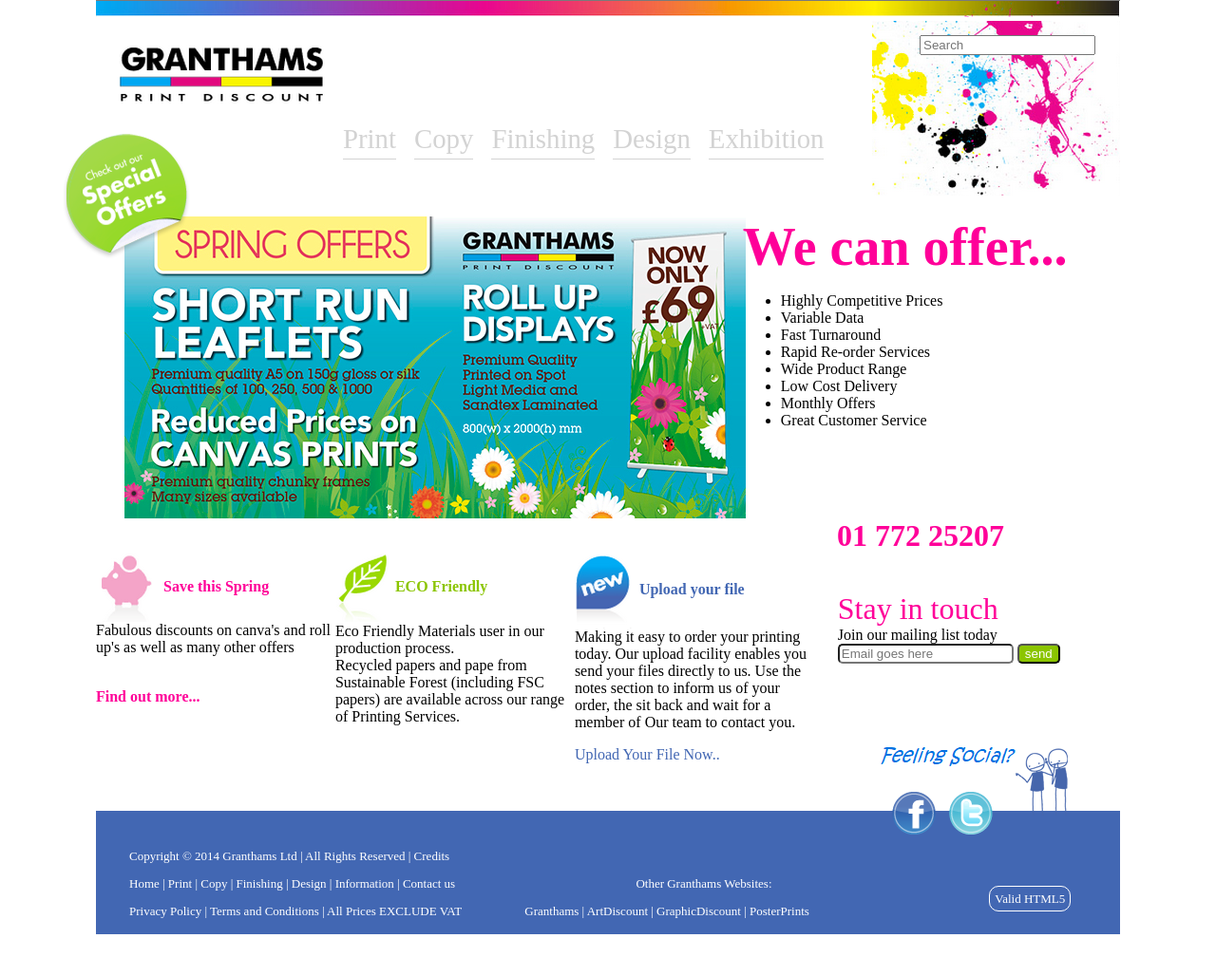
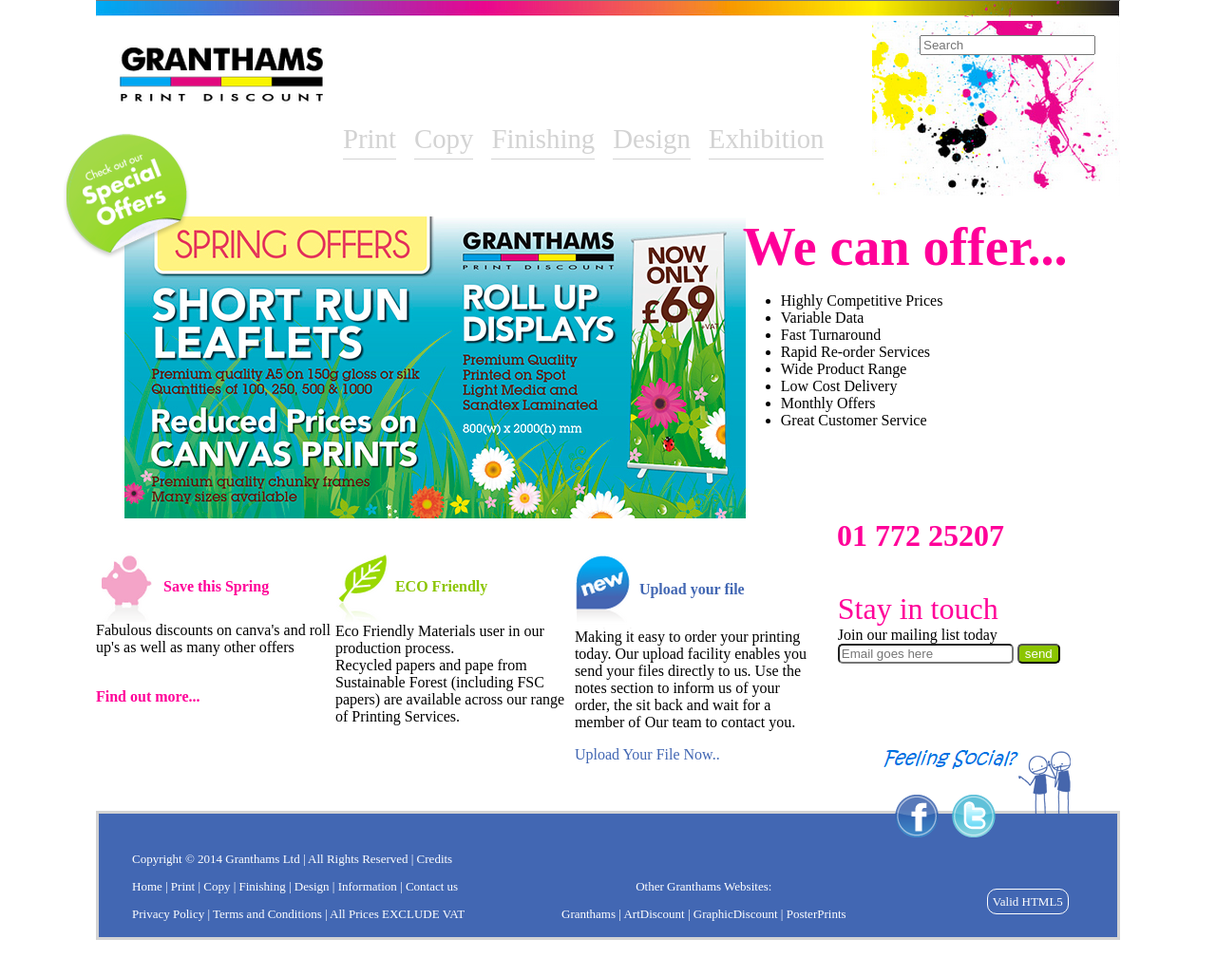
Before and after one commit to YamilethMC/pw10112233, a plain HTML site: page practica02_css/index.html in a window 1280 px wide. Shown: the whole page at 95% size. Drawn offline with Linux system fonts and the light colour scheme.

Commit message:
Practica02 - Estilos CSS (Parcialmente terminado)

```diff
--- a/practica02_css/css/Estilos.css
+++ b/practica02_css/css/Estilos.css
@@ -55,6 +55,7 @@
 footer{
     height: 130px;
     margin-top: 50px;
+    border: 3px solid lightgray;
 }
 footer article{
     display: inline-block;
--- a/practica02_css/index.html
+++ b/practica02_css/index.html
@@ -119,7 +119,7 @@
                     Other Granthams Websites:
                 </span>
                 <p></p>
-                <span class="colorblanco">
+                <span class="colorblanco centrado">
                     Granthams | ArtDiscount | GraphicDiscount | PosterPrints
                 </span>
             </article>
```
